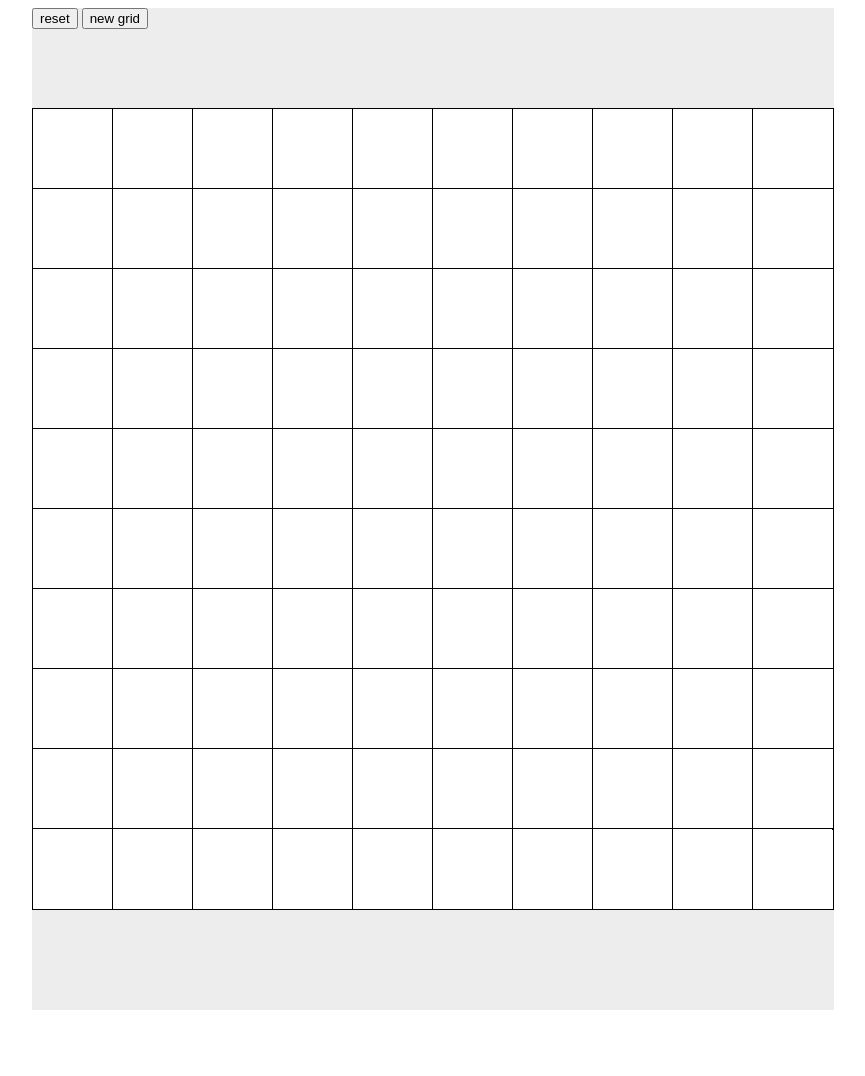
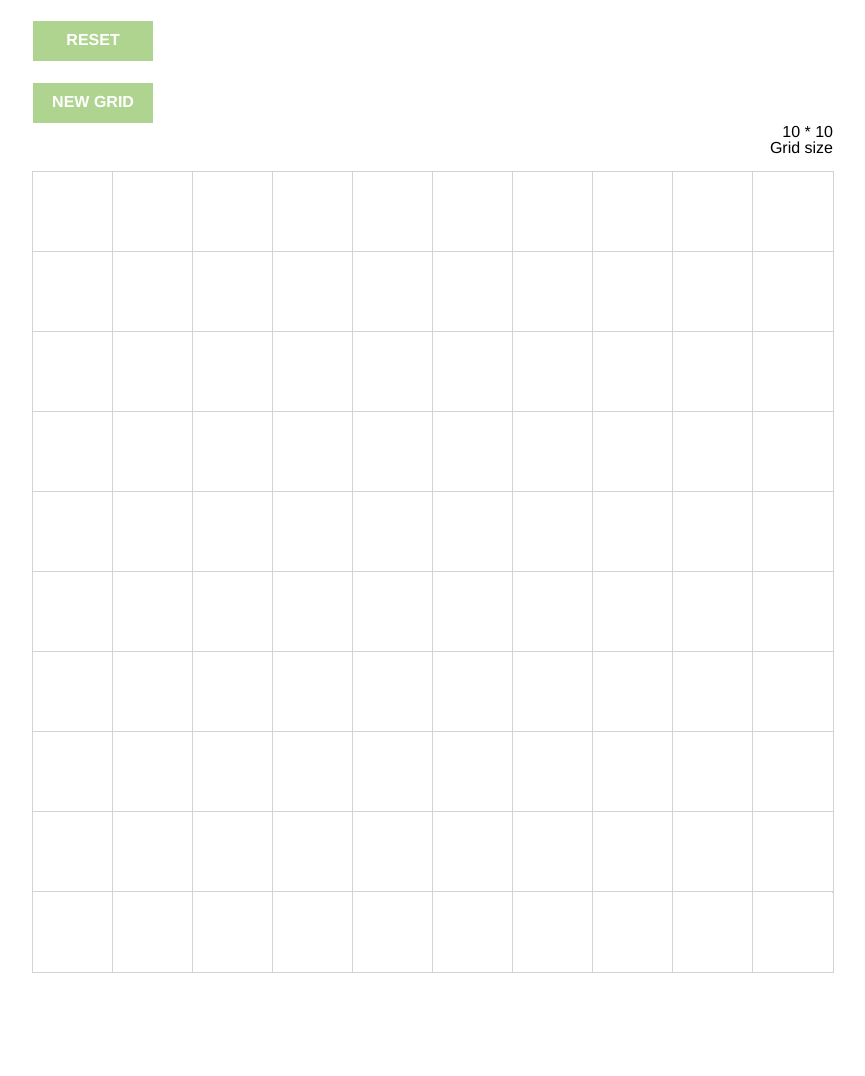
Before and after one commit to samihamed/odinprojects, a plain HTML site: page sketch/index.html in a window 1280 px wide. Shown: the whole page, without its empty margins (207-1072 px from the left). Before the commit the page ends 1018 px from the top, so only its background shows below. Drawn offline with nearby package versions, Linux system fonts and the light colour scheme.

Commit message:
add sketch to general odinprojects repo

```diff
--- a/sketch/index.html
+++ b/sketch/index.html
@@ -9,8 +9,10 @@
 </head>
 <body>
   <div class="header">
-    <button onclick="resetGrid()">reset</button>
-    <button onclick="newGrid()">new grid</button>
+    <div onclick="resetGrid()" class="button"><h4>RESET</h4></div>
+    <div onclick="newGrid()" class="button"><h4>NEW GRID<h4></div>
+    <div class="countExp"><p>Grid size</p></div>
+    <div class="count"><p>10</p></div>
   </div>
 
   <div class="container">
--- a/sketch/script.js
+++ b/sketch/script.js
@@ -4,32 +4,33 @@ $(document).ready(function(){
 
 var userInput = 10;
 
-function newGrid(){
-  userInput = prompt('Pick a number between 1 and 25', 'please enter number');
-  startGrid();
-};
-
 function startGrid(){
 var numBlocks = userInput * userInput;
+var boxDimension = 800/userInput;
 function createGrid(numBlocks) {
   $('.container').find('.box').remove();
-  if(userInput <= 25){
+  if(userInput <= 50){
   for (i = 0; i <= numBlocks; i++) {
-    var boxDimension = 800/userInput;
-    $('.box').css({'width': boxDimension + 'px', 'height': boxDimension + 'px'}).on('mouseenter', function(){
-      $(this).css({'background-color': 'black'});
-    });
+    $('.box').css({'width': boxDimension + 'px', 'height': boxDimension + 'px'});
     $('.container').append("<div class='box'></div>");
   }}
   else {
     alert(userInput + ' is too big. Here is 10*10 instead');
     userInput = 10;
-    numBlocks = userInput * userInput;
-    createGrid(numBlocks);
+    startGrid();
   }};
 createGrid(numBlocks);
+$('.box').on('mouseenter', function(){
+  $(this).css({'background-color': 'black'})
+});
+$('.header').find('.count').text(userInput + ' * ' + userInput);
 };
 
 function resetGrid(){
   $('.container').find('.box').css({'background-color': 'white'});
 };
+
+function newGrid(){
+  userInput = prompt('Pick a number between 1 and 25', 'please enter number');
+  startGrid();
+};
--- a/sketch/styles.css
+++ b/sketch/styles.css
@@ -1,10 +1,38 @@
 .header {
   position: relative;
-  max-width: 802px;
-  height: 100px;
+  max-width: 800px;
+  height: 150px;
   display: block;
-  background-color: #EDEDED;
   margin: 0 auto;
+}
+
+.countExp {
+  position: absolute;
+  right: 0px;
+  font-family: helvetica;
+  float: right;
+}
+
+.count {
+  position: absolute;
+  right: 0px;
+  font-family: helvetica;
+}
+
+.button {
+  position: relative;
+  clear: both;
+  width: 120px;
+  height: 40px;
+  color: white;
+  background-color: #AFD490;
+}
+
+.button h4 {
+  text-align: center;
+  vertical-align: middle;
+  padding: 10px;
+  font-family: helvetica;
 }
 
 .container {
@@ -18,15 +46,14 @@
 
 .footer {
   position: relative;
-  max-width: 802px;
+  max-width: 800px;
   height: 100px;
   display: block;
-  background-color: #EDEDED;
   margin: 0 auto;
 }
 
 .box {
-  outline: 1px solid black;
+  outline: 1px solid lightgrey;
   background-color: white;
   float: left;
 }
```
